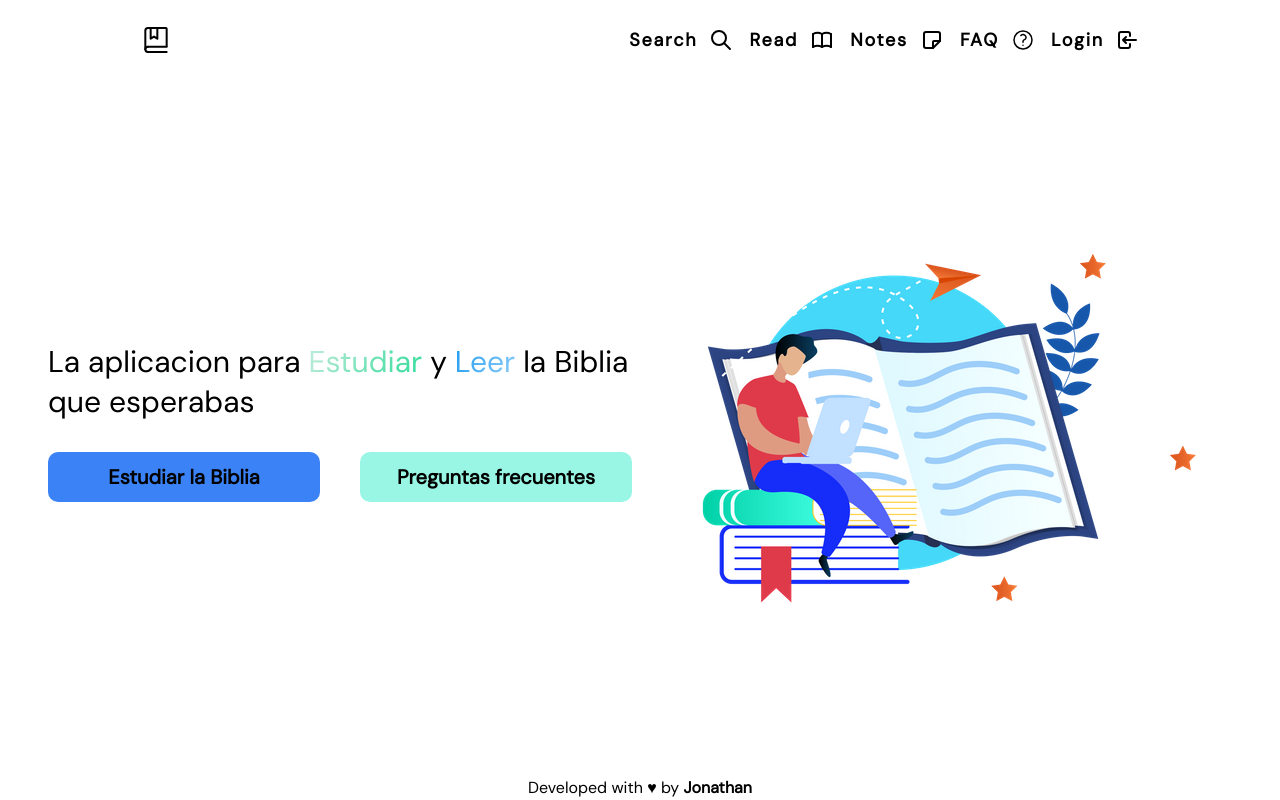
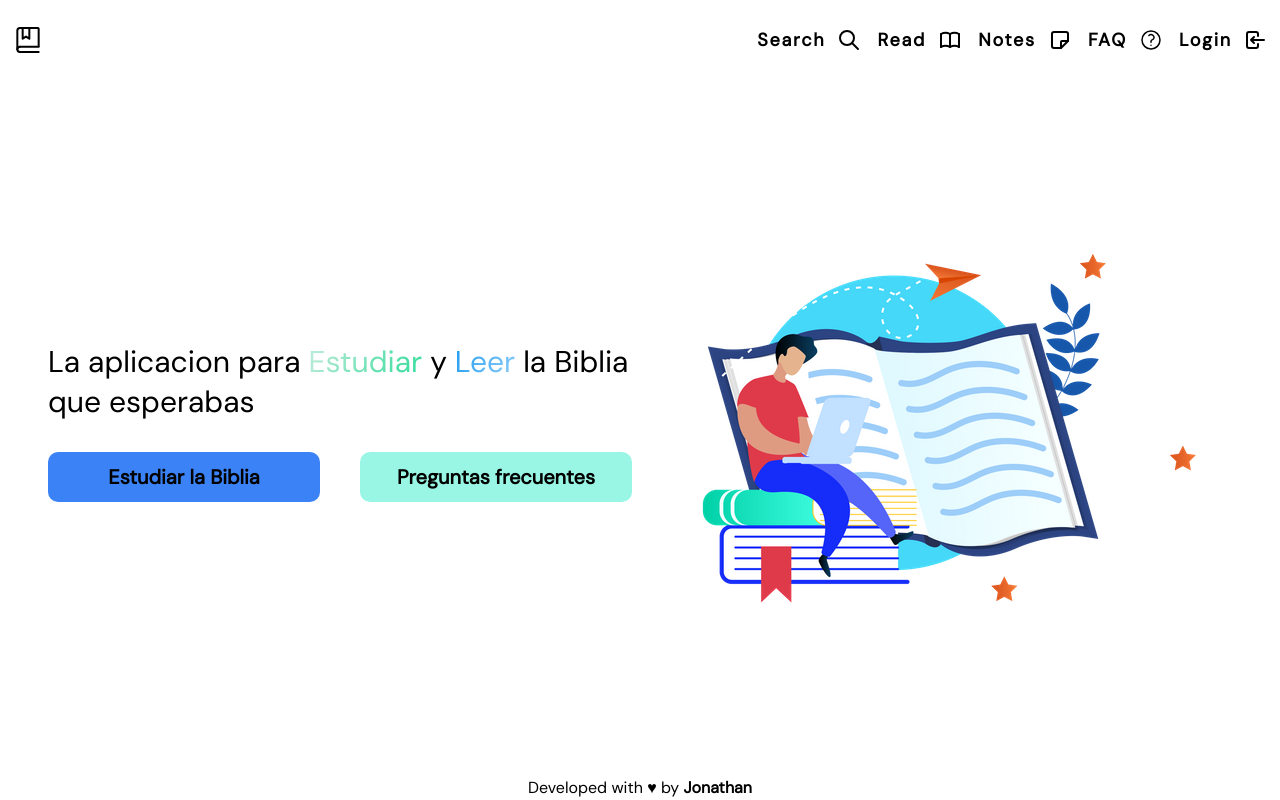
Before and after one commit to Atticus64/BibleApp, a SvelteKit app: page / in a window 1280 px wide. Built offline with nearby package versions, Linux system fonts and the light colour scheme.

Commit message:
feat: modify max-width

```diff
--- a/src/components/navbar/navbar.svelte
+++ b/src/components/navbar/navbar.svelte
@@ -19,7 +19,7 @@
 
 <header class="h-20 sticky top-0 bg-white">
 	<div
-		class="h-full flex items-center justify-between px-3 max-w-screen-lg mx-auto"
+		class="h-full flex items-center justify-between px-3 max-w-screen-xl mx-auto"
 	>
 		<Logo />
 
--- a/src/routes/+layout.svelte
+++ b/src/routes/+layout.svelte
@@ -6,13 +6,11 @@
 <div class="flex flex-col justify-between max-w-[100vw] min-h-[100vh]">
 	<Navbar />
 
-	<main class="flex flex-col p-[1rem] w-[100%] max-w-[1360px] mx-[auto]">
+	<main class="flex flex-col p-4 w-full max-w-screen-xl mx-auto">
 		<slot />
 	</main>
 
-	<footer
-		class="flex flex-row justify-center hover:underline hover:cursor-pointer"
-	>
+	<footer class="flex flex-row justify-center hover:underline hover:cursor-pointer">
 		<p>
 			Developed with ♥ by
 			<a href="https://github.com/Atticus64" class="font-bold">Jonathan</a>
```
